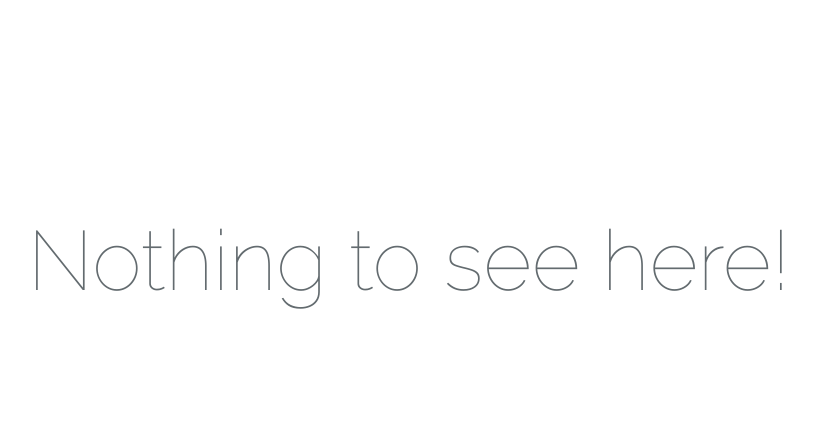
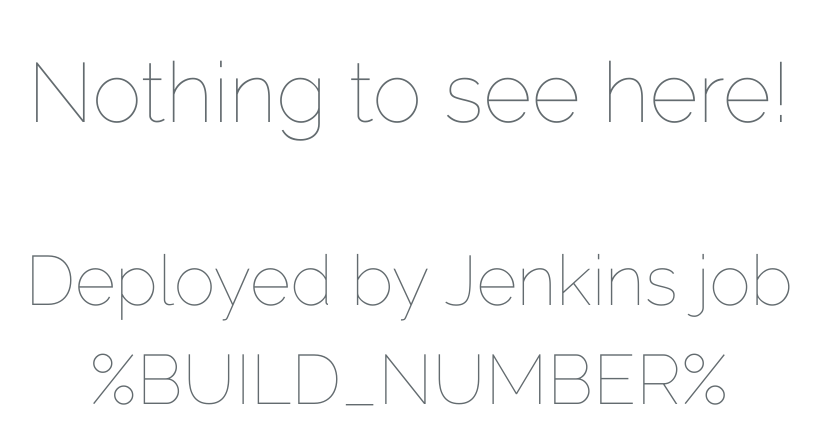
Before and after one commit to apoteka1/jenkins_web, a plain HTML site: page index.html in a window 1280 px wide. Shown: the part 125-570 px from the top of the page, without its empty margins (231-1052 px from the left). Drawn offline with Linux system fonts and the light colour scheme.

Commit message:
change jenkinsfile

```diff
--- a/index.html
+++ b/index.html
@@ -72,6 +72,11 @@
         <div class="content">
             <div class="title m-b-md">
                 Nothing to see here!
+                <p>
+                    <small>
+                        Deployed by Jenkins job %BUILD_NUMBER%
+                    </small>
+                </p>
             </div>
         </div>
     </div>
```
Also changed, not shown: 1 other file.
